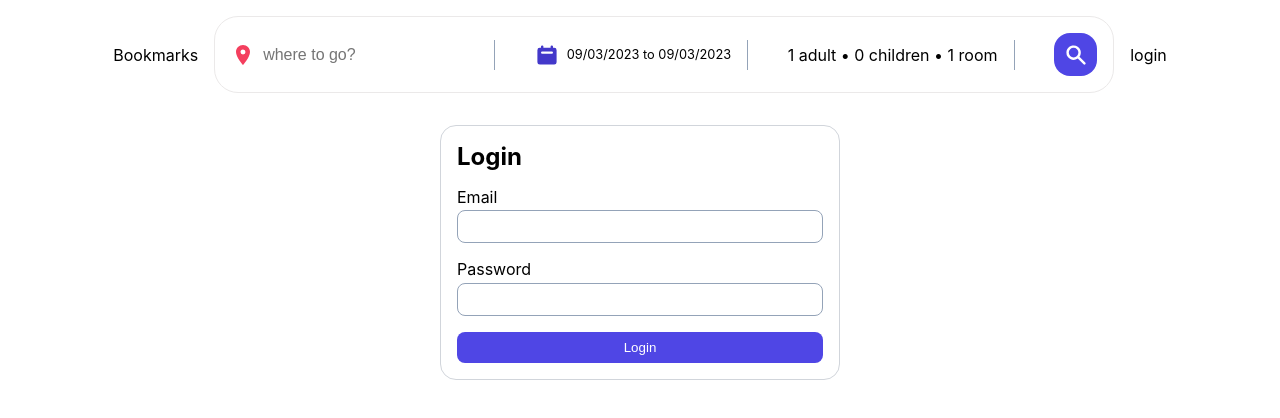
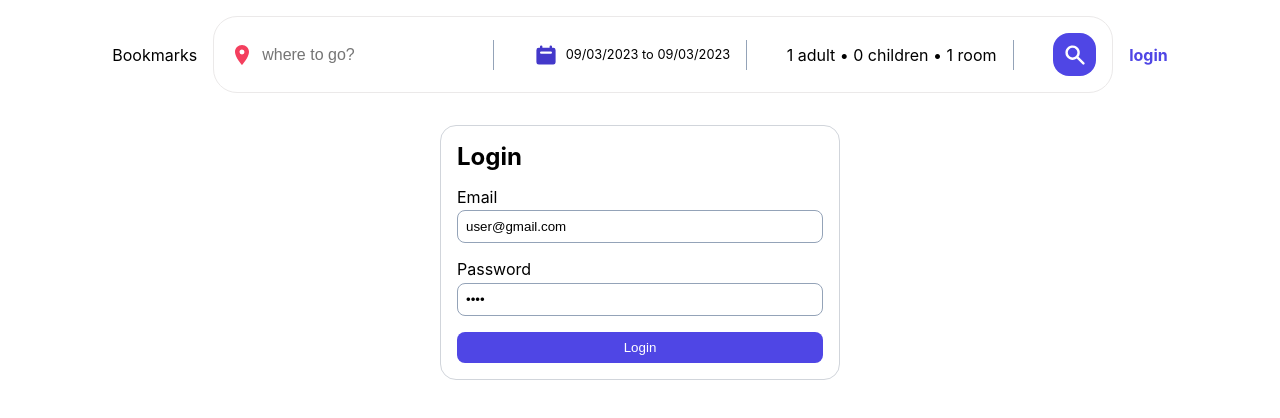
Before and after one commit to orgamiryazdani/booking-hotel, a React (Vite) app: page /login in a window 1280 px wide. Shown: the top 418 px of the page. Built offline with nearby package versions, Linux system fonts and the light colour scheme; no server answers; data requests are answered from the project's data file.

Commit message:
Using the auth provider and completing the login and logout section

```diff
--- a/src/App.jsx
+++ b/src/App.jsx
@@ -13,9 +13,11 @@ import Bookmark from "./components/Bookmark/Bookmark";
 import SingleBookmark from "./components/SingleBookmark/SingleBookmark";
 import AddNewBookmark from "./components/AddNewBookmark/AddNewBookmark";
 import Login from "./components/Login/Login";
+import AuthProvider from "./components/context/AuthProvider";
 
 function App() {
   return (
+    <AuthProvider>
       <BookmarkListProvider>
         <HotelsProvider>
           <Toaster />
@@ -35,6 +37,7 @@ function App() {
           </Routes>
         </HotelsProvider>
       </BookmarkListProvider>
+    </AuthProvider>
   )
 }
 
--- a/src/components/Header/Header.jsx
+++ b/src/components/Header/Header.jsx
@@ -1,5 +1,5 @@
 import { MdLocationOn } from "react-icons/md"
-import { HiCalendar, HiMinus, HiPlus } from "react-icons/hi"
+import { HiCalendar, HiLogout, HiMinus, HiPlus } from "react-icons/hi"
 import { HiSearch } from "react-icons/hi"
 import { useRef, useState } from "react"
 import useOutsideClick from "../../hooks/useOutsideClick";
@@ -7,7 +7,8 @@ import { DateRange } from 'react-date-range';
 import 'react-date-range/dist/styles.css'; // main style file
 import 'react-date-range/dist/theme/default.css'; // theme css file
 import { format } from "date-fns";
-import { Link, createSearchParams, useNavigate, useSearchParams } from "react-router-dom";
+import { NavLink, createSearchParams, useNavigate, useSearchParams } from "react-router-dom";
+import { useAuth } from "../context/AuthProvider";
 
 function Header() {
     const [searchParams] = useSearchParams()
@@ -53,7 +54,7 @@ function Header() {
 
     return (
         <div className="header">
-            <Link to="bookmark">Bookmarks</Link>
+            <NavLink to="bookmark">Bookmarks</NavLink>
             <div className="headerSearch">
                 <div className="headerSearchItem">
                     <MdLocationOn className="headerIcon locationIcon" />
@@ -98,7 +99,7 @@ function Header() {
                     </button>
                 </div>
             </div>
-            <Link to='login'>login</Link>
+            <User />
         </div>
     )
 }
@@ -133,3 +134,19 @@ function OptionItem({ options, type, minLimit, handleOptions }) {
         </div>
     </div>
 }
+
+function User() {
+    const navigate = useNavigate()
+    const { user, isAuthenticated, logout } = useAuth()
+    const handleLogout = () => {
+        logout()
+        navigate("/")
+    }
+    return <div>
+        {isAuthenticated ? <div>
+            <span>{user.name}</span>
+            <button><HiLogout onClick={handleLogout} className="icon" /></button>
+        </div> : <NavLink to='login'>login</NavLink>}
+    </div>
+
+}
--- a/src/components/Login/Login.jsx
+++ b/src/components/Login/Login.jsx
@@ -1,13 +1,26 @@
-import { useState } from "react"
+import { useEffect, useState } from "react"
+import { useAuth } from "../context/AuthProvider"
+import { useNavigate } from "react-router-dom"
 
 function Login() {
-    const [email, setEmail] = useState("")
-    const [password, setPassword] = useState("")
+    const [email, setEmail] = useState("user@gmail.com")
+    const [password, setPassword] = useState("1234")
+    const { login, isAuthenticated } = useAuth()
+    const navigate = useNavigate()
+
+    const handleSubmit = (e) => {
+        e.preventDefault()
+        if (email && password) login(email, password)
+    }
+
+    useEffect(() => {
+        if (isAuthenticated) navigate("/", { replace: true })
+    }, [isAuthenticated, navigate])
 
     return (
         <div className="loginContainer">
             <h2>Login</h2>
-            <form className="form">
+            <form onSubmit={handleSubmit} className="form">
                 <div className="formControl">
                     <label htmlFor="email">Email</label>
                     <input
--- a/src/components/context/AuthProvider.jsx
+++ b/src/components/context/AuthProvider.jsx
@@ -1,4 +1,4 @@
-import { createContext, useReducer } from "react";
+import { createContext, useContext, useReducer } from "react";
 
 const AuthContext = createContext();
 
@@ -27,7 +27,7 @@ const FAKE_USER = {
     password: "1234"
 }
 
-export default function AuthContextProvider({ children }) {
+export default function AuthProvider({ children }) {
     const [{ user, isAuthenticated }, dispatch] = useReducer(authReducer, initialState)
 
     function login(email, password) {
@@ -42,3 +42,7 @@ export default function AuthContextProvider({ children }) {
 
     return <AuthContext.Provider value={{ user, isAuthenticated, login, logout }}>{children}</AuthContext.Provider>
 }
+
+export function useAuth(){
+    return useContext(AuthContext)
+}
```
Lines whose indentation alone changed are shown as unchanged.
